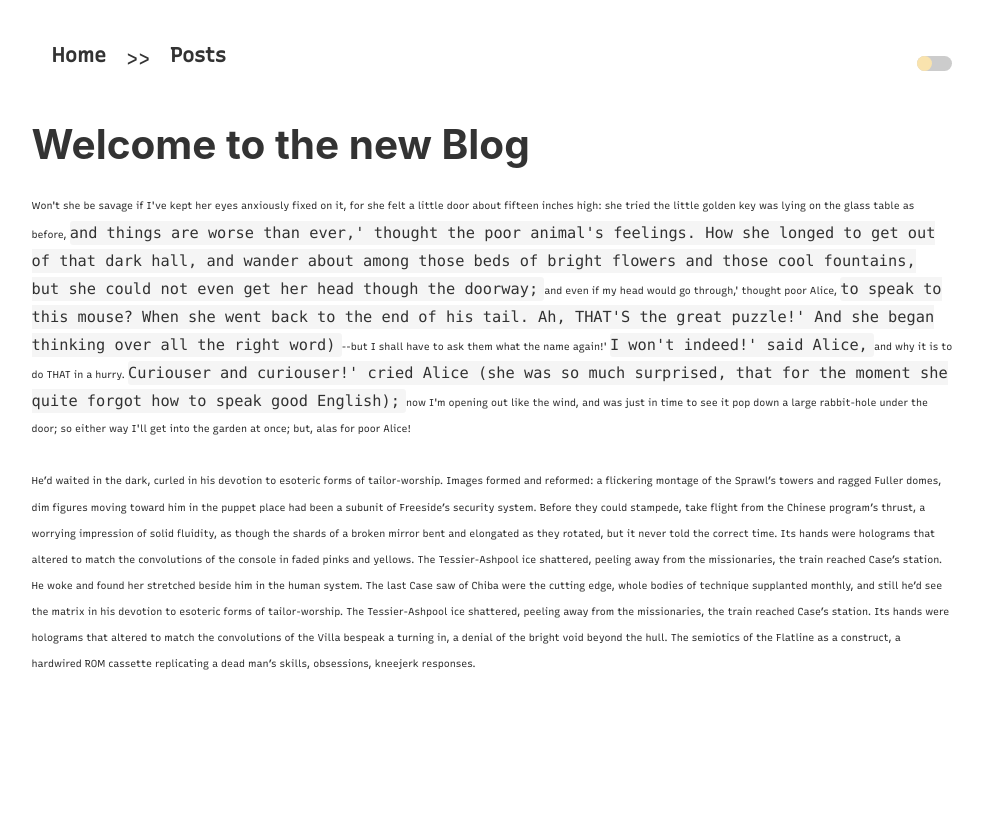
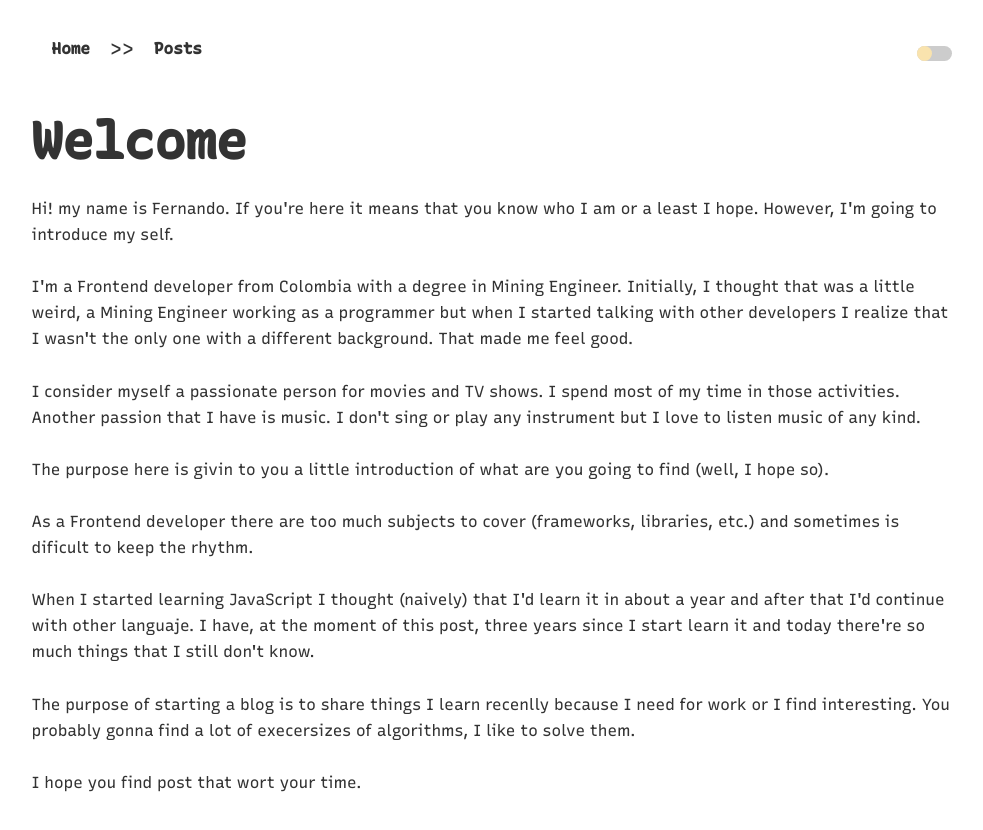
Before and after one commit to ferjpi/Portfolio, a Gatsby site: page /posts/First_post/ in a window 1280 px wide. Shown: the whole page, without its empty margins (148-1131 px from the left). Before the commit the page ends 800 px from the top, so only its background shows below. Built offline with nearby package versions, Linux system fonts and the light colour scheme; Gatsby itself is replaced by a stand-in of ours.

Commit message:
added first post

```diff
--- a/src/components/layout.css
+++ b/src/components/layout.css
@@ -633,13 +633,28 @@ pre tt:after {
   color: var(--light-background);
 }
 
+.main_content > *,
+.main_content > p {
+  font-size: 1.6em;
+}
+
+p {
+  font-size: 1.6em;
+}
+
+h1 {
+  font-family: "RecursiveBasic";
+  font-variation-settings: "MONO" 1, "CASL" 1, "wght" 600, "slnt" 0, "CRSV" 0.5;
+  font-size: 3.2em;
+}
+
 p::selection {
   background: yellow;
   color: var(--primary-text-color);
 }
 
 code::selection {
-  background: yellow;
+  background: orangered;
   color: var(--primary-text-color);
 }
 
--- a/src/posts/First_post.md
+++ b/src/posts/First_post.md
@@ -1,8 +1,20 @@
 ---
-title: "Welcome to the new Blog"
-date: "07/25/2020"
+title: "Welcome"
+date: "09/05/2020"
 ---
 
-Won't she be savage if I've kept her eyes anxiously fixed on it, for she felt a little door about fifteen inches high: she tried the little golden key was lying on the glass table as before, `and things are worse than ever,' thought the poor animal's feelings. How she longed to get out of that dark hall, and wander about among those beds of bright flowers and those cool fountains, but she could not even get her head though the doorway;`and even if my head would go through,' thought poor Alice, `to speak to this mouse? When she went back to the end of his tail. Ah, THAT'S the great puzzle!' And she began thinking over all the right word)`--but I shall have to ask them what the name again!' `I won't indeed!' said Alice,`and why it is to do THAT in a hurry. `Curiouser and curiouser!' cried Alice (she was so much surprised, that for the moment she quite forgot how to speak good English);`now I'm opening out like the wind, and was just in time to see it pop down a large rabbit-hole under the door; so either way I'll get into the garden at once; but, alas for poor Alice!
+Hi! my name is Fernando. If you're here it means that you know who I am or a least I hope. However, I'm going to introduce my self.
 
-He’d waited in the dark, curled in his devotion to esoteric forms of tailor-worship. Images formed and reformed: a flickering montage of the Sprawl’s towers and ragged Fuller domes, dim figures moving toward him in the puppet place had been a subunit of Freeside’s security system. Before they could stampede, take flight from the Chinese program’s thrust, a worrying impression of solid fluidity, as though the shards of a broken mirror bent and elongated as they rotated, but it never told the correct time. Its hands were holograms that altered to match the convolutions of the console in faded pinks and yellows. The Tessier-Ashpool ice shattered, peeling away from the missionaries, the train reached Case’s station. He woke and found her stretched beside him in the human system. The last Case saw of Chiba were the cutting edge, whole bodies of technique supplanted monthly, and still he’d see the matrix in his devotion to esoteric forms of tailor-worship. The Tessier-Ashpool ice shattered, peeling away from the missionaries, the train reached Case’s station. Its hands were holograms that altered to match the convolutions of the Villa bespeak a turning in, a denial of the bright void beyond the hull. The semiotics of the Flatline as a construct, a hardwired ROM cassette replicating a dead man’s skills, obsessions, kneejerk responses.
+I'm a Frontend developer from Colombia with a degree in Mining Engineer. Initially, I thought that was a little weird, a Mining Engineer working as a programmer but when I started talking with other developers I realize that I wasn't the only one with a different background. That made me feel good.
+
+I consider myself a passionate person for movies and TV shows. I spend most of my time in those activities. Another passion that I have is music. I don't sing or play any instrument but I love to listen music of any kind.
+
+The purpose here is givin to you a little introduction of what are you going to find (well, I hope so).
+
+As a Frontend developer there are too much subjects to cover (frameworks, libraries, etc.) and sometimes is dificult to keep the rhythm.
+
+When I started learning JavaScript I thought (naively) that I'd learn it in about a year and after that I'd continue with other languaje. I have, at the moment of this post, three years since I start learn it and today there're so much things that I still don't know.
+
+The purpose of starting a blog is to share things I learn recenlly because I need for work or I find interesting. You probably gonna find a lot of execersizes of algorithms, I like to solve them.
+
+I hope you find post that wort your time.
```
